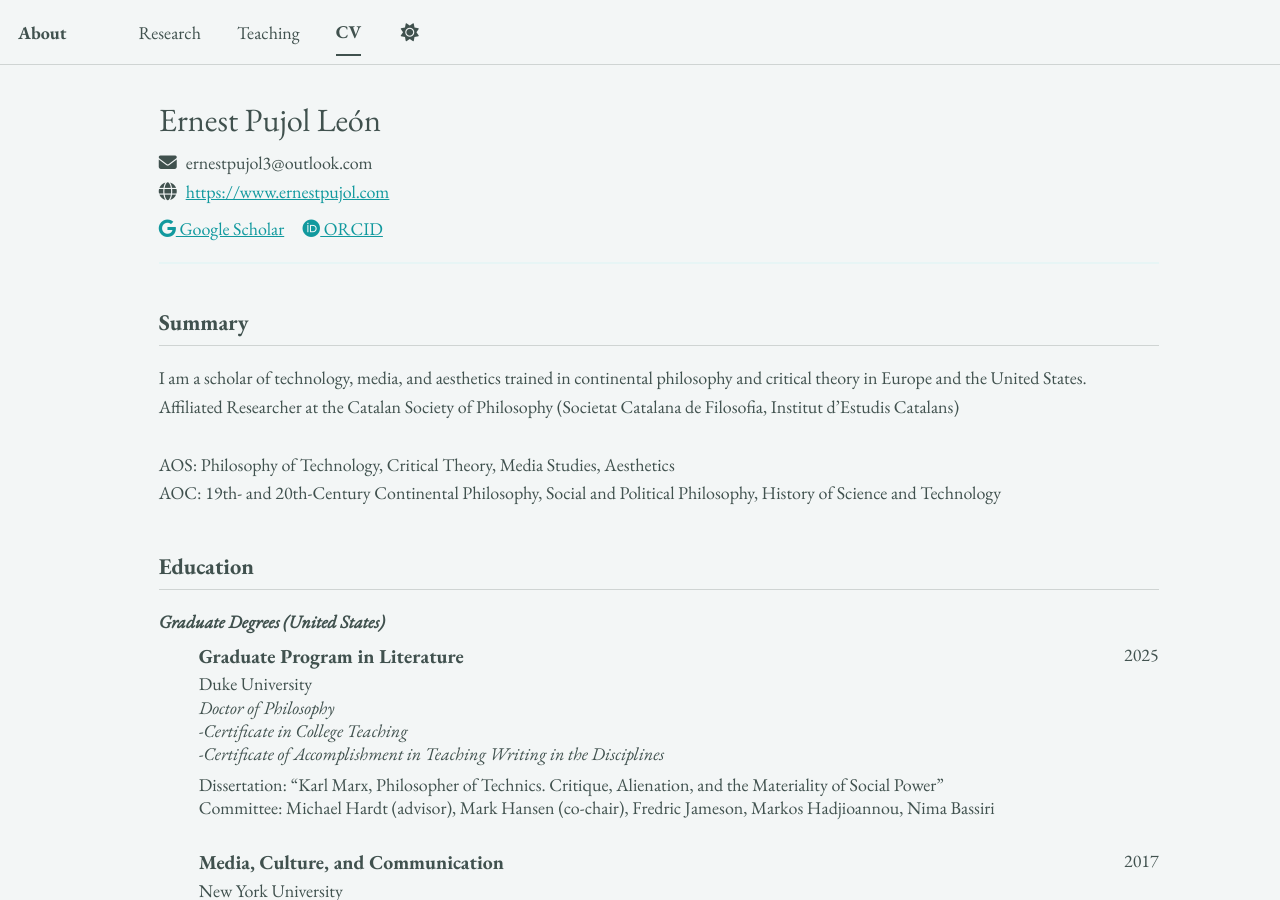
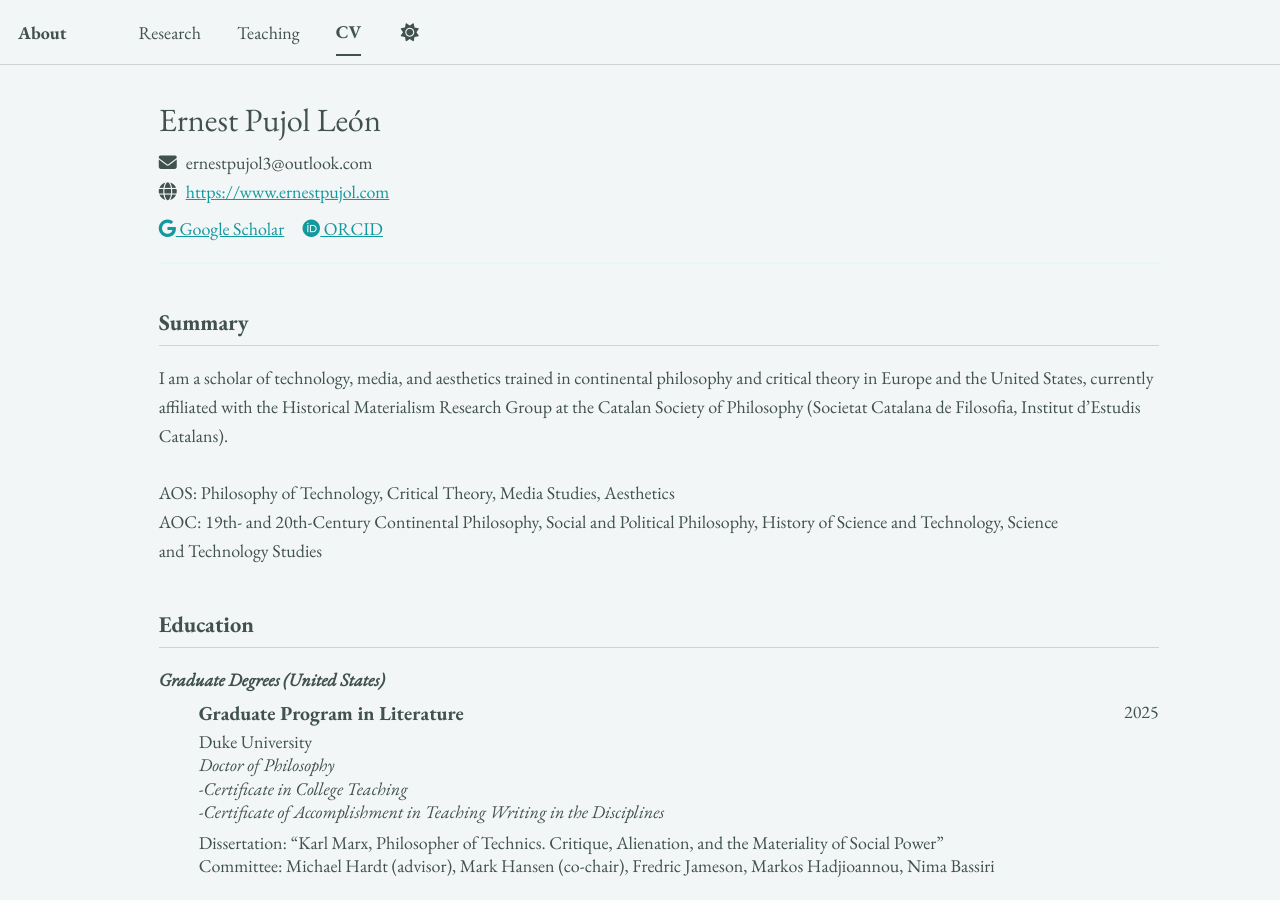
Before and after one commit to epujol90/epujol90.github.io, a Jekyll site: the page built from _pages/cv-json.md, in a window 1280 px wide and 900 px high. Built offline with Jekyll 4.4.1, drawn with Linux system fonts in a browser that asks for light colours; a script bundle is joined from its source files by our own code; library files that are not in the unit come from our copies.

Commit message:
Update cv.json

```diff
--- a/_data/cv.json
+++ b/_data/cv.json
@@ -4,7 +4,7 @@
     "email": "ernestpujol3@outlook.com",
     "phone": "",
     "website": "https://www.ernestpujol.com",
-    "summary": "I am a scholar of technology, media, and aesthetics trained in continental philosophy and critical theory in Europe and the United States.<br>Affiliated Researcher at the Catalan Society of Philosophy (Societat Catalana de Filosofia, Institut d’Estudis Catalans)<br><br>AOS: Philosophy of Technology, Critical Theory, Media Studies, Aesthetics<br>AOC: 19th- and 20th-Century Continental Philosophy, Social and Political Philosophy, History of Science and Technology",
+    "summary": "I am a scholar of technology, media, and aesthetics trained in continental philosophy and critical theory in Europe and the United States, currently affiliated with the Historical Materialism Research Group at the Catalan Society of Philosophy (Societat Catalana de Filosofia, Institut d’Estudis Catalans).<br><br>AOS: Philosophy of Technology, Critical Theory, Media Studies, Aesthetics<br>AOC: 19th- and&nbsp;20th-Century Continental Philosophy, Social and Political Philosophy, History of Science and&nbsp;Technology, Science and&nbsp;Technology Studies",
     "location": {
       "address": "",
       "postalCode": "",
```
